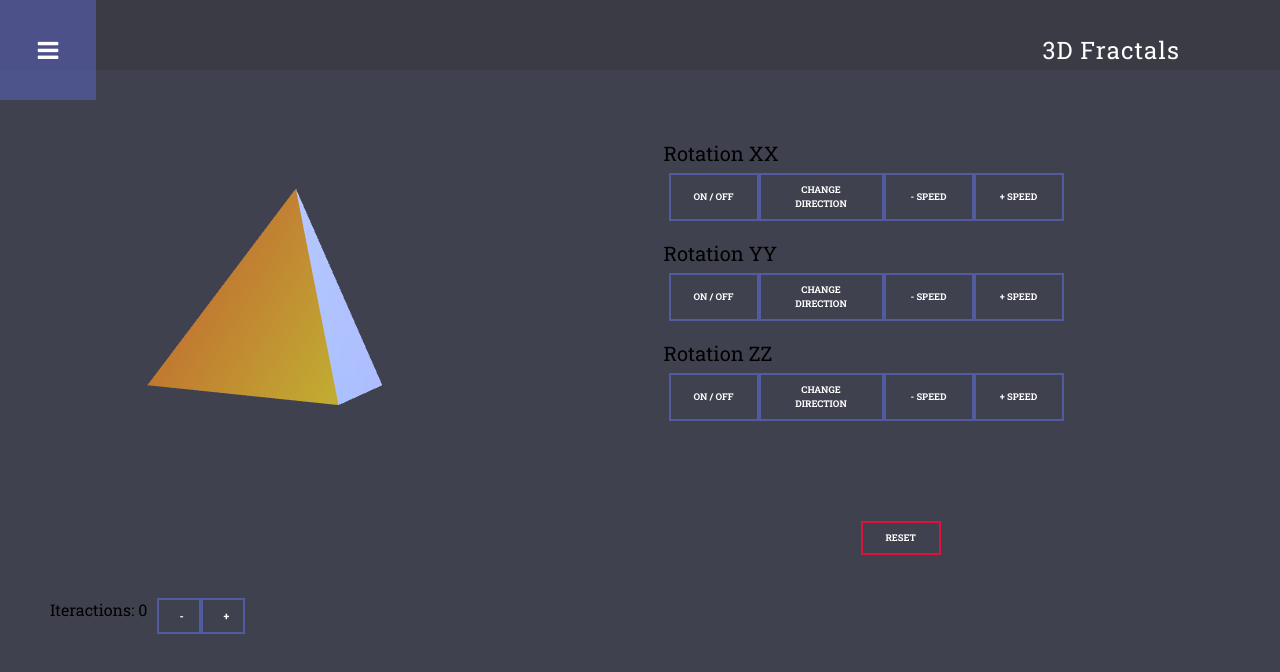
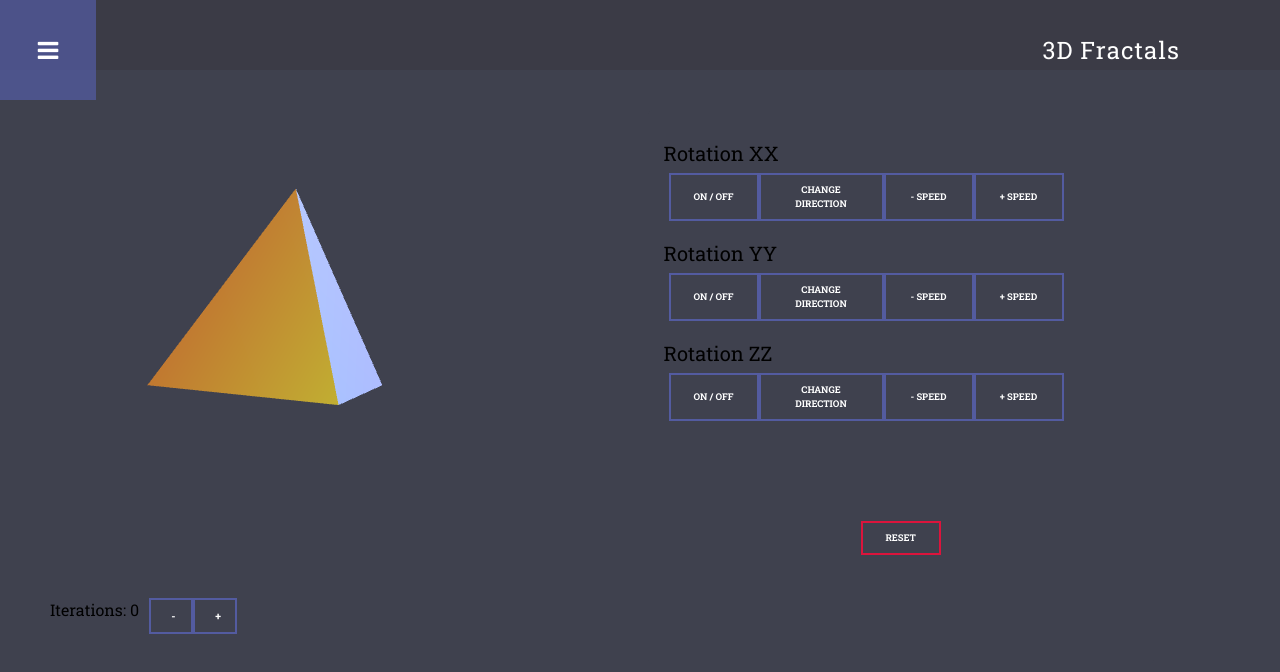
Before and after one commit to bfaguiar/3D-Fractals, a plain HTML site: page index.html in a window 1280 px wide. Drawn offline with Linux system fonts and the light colour scheme.

Commit message:
fix interations

```diff
--- a/index.html
+++ b/index.html
@@ -249,7 +249,7 @@
                   <canvas id="my-canvas" style="margin-top:10px; margin-bottom:10px; margin-left:45px; margin-right:5px; border:1px solid #3f414e;" width="500" height="500"></canvas>
                   <!------------------------->
                   <div class="row" style="margin-top:-10px; margin-left: 55px;">
-                    <h7 style="color: black;">Iteractions: <span id="num-iterations">0</span></h7>
+                    <h7 style="color: black;">Iterations: <span id="num-iterations">0</span></h7>
                     <button id="reduce-recursion-button" class="border-radius-button" style="width: 10px; font-size: 8pt;margin-left: 10px; color: white;">-</button>
                     <button id="add-recursion-button" class="border-radius-button" style="width: 30px; font-size: 8pt;margin-left: 0px; color: white;">+</button>
                   </div>
```
